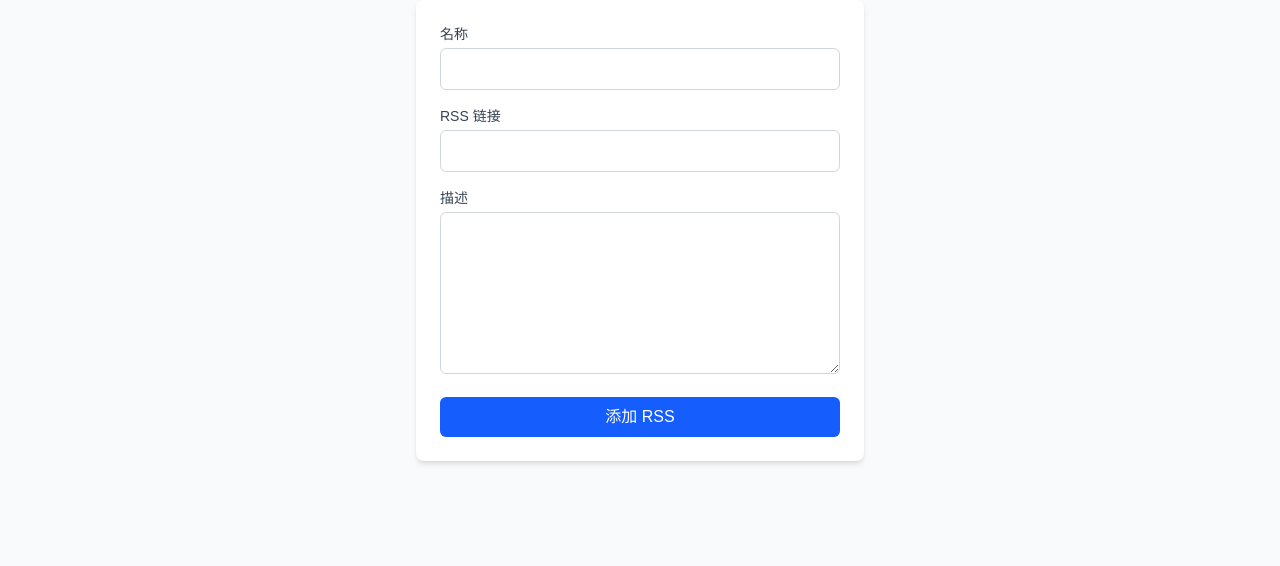
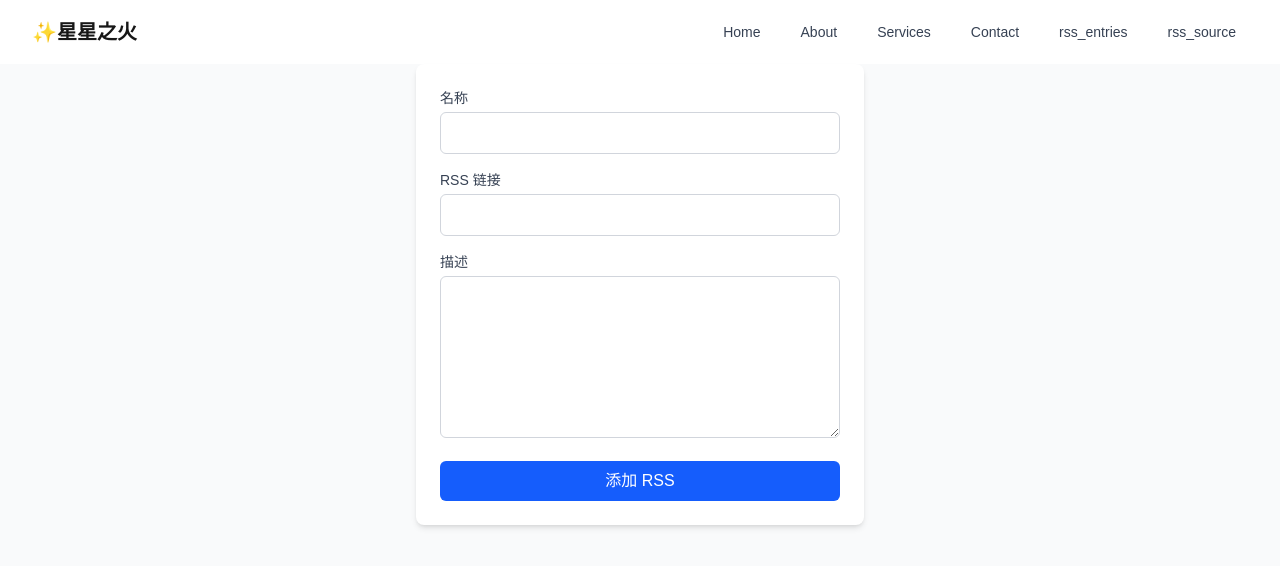
Before and after one commit to xinumh/blog-next, a Next.js app: page /rss_source/new in a window 1280 px wide. Shown: the top 566 px of the page. Built offline with nearby package versions, Linux system fonts and the light colour scheme.

Commit message:
feat: list data

```diff
--- a/src/app/layout.tsx
+++ b/src/app/layout.tsx
@@ -1,5 +1,6 @@
 import type { Metadata } from "next";
 import "./globals.css";
+import Navigation from "@/components/Navigation";
 
 export const metadata: Metadata = {
   title: "✨星星之火",
@@ -14,6 +15,7 @@ export default function RootLayout({
   return (
     <html lang="en">
       <body>
+        <Navigation />
         <main className="min-h-screen bg-gray-50">{children}</main>
       </body>
     </html>
--- a/src/app/posts/new/page.tsx
+++ b/src/app/posts/new/page.tsx
@@ -1,5 +1,5 @@
 // 创建新文章页面
-import { CreatePostForm } from "@/components/create-post-form";
+import { CreatePostForm } from "@/components/CreatePostForm";
 
 export default function NewPostPage() {
   return (
--- /dev/null
+++ b/src/app/rss_entries/page.tsx
@@ -0,0 +1,104 @@
+"use client";
+
+import { useEffect, useState } from "react";
+
+type RssEntriesType = {
+  id: number;
+  title: string;
+  title_zh?: string;
+  link: string;
+  description: string;
+};
+
+export default function RssEntriesPage() {
+  const [data, setData] = useState<RssEntriesType[]>([]);
+  const [total, setTotal] = useState<number>(0);
+  const [loading, setLoading] = useState(true);
+
+  const [page, setPage] = useState(1);
+  const pageSize = 10;
+
+  const totalPages = Math.ceil(total / pageSize);
+
+  useEffect(() => {
+    const fetchData = async () => {
+      setLoading(true);
+      const res = await fetch("/api/rss_entries/page", {
+        method: "POST",
+        headers: {
+          "Content-Type": "application/json",
+        },
+        body: JSON.stringify({ page, pageSize }),
+      });
+
+      const result = await res.json();
+      console.log("result=======", result);
+      setData(result.data?.data ?? []); // 确保 API 返回 { data: [...] }
+      setTotal(result.data?.total ?? 0);
+      setLoading(false);
+    };
+
+    fetchData();
+  }, [page]);
+
+  const handlePrev = () => setPage((prev) => Math.max(prev - 1, 1));
+  const handleNext = () => setPage((prev) => Math.min(prev + 1, totalPages));
+
+  return (
+    <div className="max-w-2xl mx-auto p-4">
+      <section className="flex mb-4 items-center justify-between">
+        <h1 className="text-xl font-bold ">RSS Entries</h1>
+      </section>
+
+      {loading ? (
+        <p>Loading...</p>
+      ) : (
+        <>
+          <div className="space-y-6">
+            {data.map((entry) => (
+              <div
+                key={entry.id}
+                className="p-4 border rounded-md shadow-sm hover:bg-gray-50"
+              >
+                <a
+                  href={entry.link || "#"}
+                  target="_blank"
+                  rel="noopener noreferrer"
+                  className="text-blue-600 font-semibold text-lg hover:underline"
+                >
+                  📌 {entry.title}
+                </a>
+
+                {entry.title_zh && (
+                  <p className="text-gray-700 mt-1 text-sm">
+                    🔹 {entry.title_zh}
+                  </p>
+                )}
+              </div>
+            ))}
+          </div>
+
+          <div className="flex justify-between mt-6 items-center">
+            <button
+              onClick={handlePrev}
+              disabled={page === 1}
+              className="px-3 py-1 border rounded disabled:opacity-50"
+            >
+              Previous
+            </button>
+            <span>
+              Page {page} of {totalPages}
+            </span>
+            <button
+              onClick={handleNext}
+              disabled={page === totalPages}
+              className="px-3 py-1 border rounded disabled:opacity-50"
+            >
+              Next
+            </button>
+          </div>
+        </>
+      )}
+    </div>
+  );
+}
--- a/src/app/rss_source/new/page.tsx
+++ b/src/app/rss_source/new/page.tsx
@@ -77,7 +77,6 @@ export default function RssPage() {
             id="description"
             name="description"
             required
-            minLength={10}
             rows={6}
             className="w-full px-3 py-2 border border-gray-300 rounded-md focus:outline-none focus:ring-2 focus:ring-blue-500"
           />
--- /dev/null
+++ b/src/components/Navigation.tsx
@@ -0,0 +1,47 @@
+// app/components/Navigation.tsx
+"use client"; // 必须加这个
+
+import { useRouter, usePathname } from "next/navigation";
+import clsx from "clsx";
+
+const navItems = [
+  { label: "Home", path: "/" },
+  { label: "About", path: "/about" },
+  { label: "Services", path: "/services" },
+  { label: "Contact", path: "/contact" },
+  { label: "rss_entries", path: "/rss_entries" },
+  { label: "rss_source", path: "/rss_source" },
+];
+
+export default function Navigation() {
+  const router = useRouter();
+  const pathname = usePathname();
+
+  const handleNavClick = (path: string) => {
+    router.push(path);
+  };
+
+  return (
+    <nav className="bg-white shadow-md">
+      <div className="max-w-7xl mx-auto px-4 sm:px-6 lg:px-8">
+        <div className="flex justify-between h-16 items-center">
+          <div className="text-xl font-bold">✨星星之火</div>
+          <div className="space-x-4 hidden md:flex">
+            {navItems.map((item) => (
+              <button
+                key={item.path}
+                onClick={() => handleNavClick(item.path)}
+                className={clsx(
+                  "text-gray-700 px-3 py-2 rounded-md text-sm font-medium hover:bg-gray-100 transition",
+                  pathname === item.path && "bg-gray-200 font-semibold"
+                )}
+              >
+                {item.label}
+              </button>
+            ))}
+          </div>
+        </div>
+      </div>
+    </nav>
+  );
+}
```
Also changed, not shown: package.json (+5 -2 lines), src/components/CreatePostForm.tsx (renamed from src/components/create-post-form.tsx), 1 other file (tests, documents, lock files or other folders).
